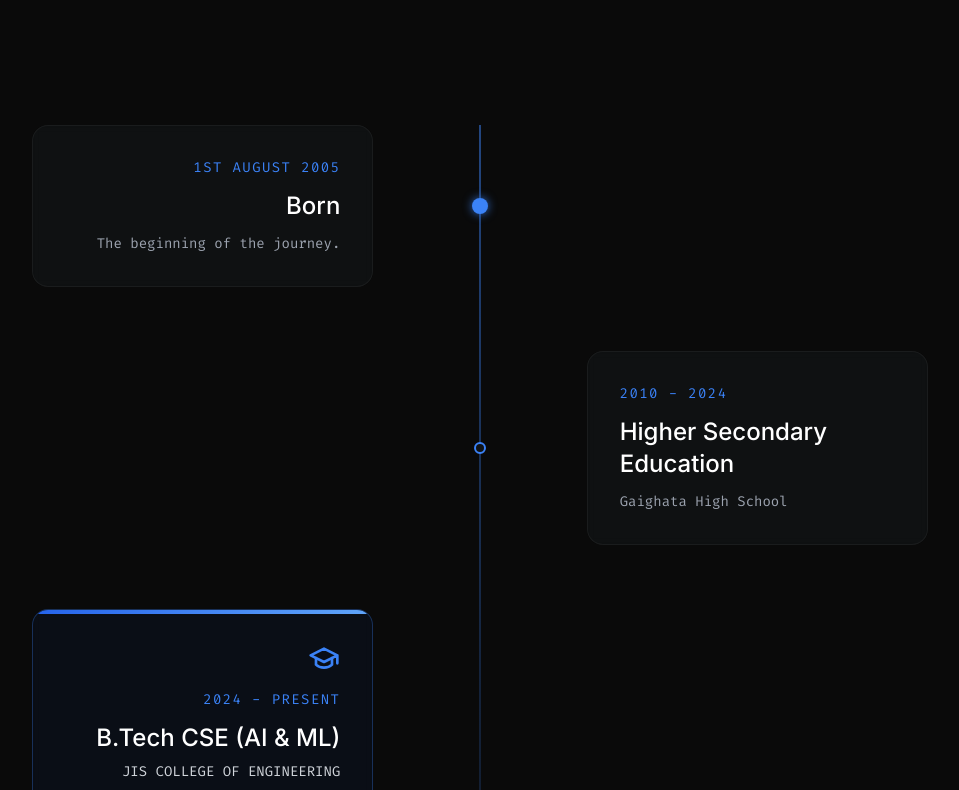
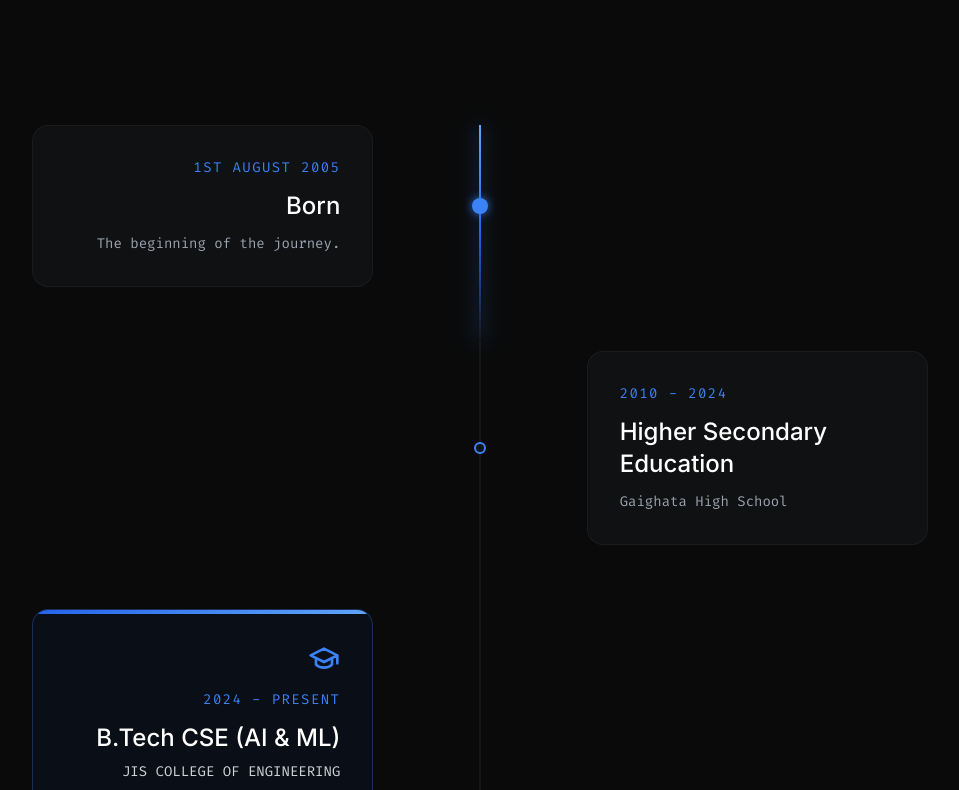
Before and after one commit to sayantani071/sayantani-portfolio, a React (Vite) app: page / in a window 1280 px wide. Shown: the part 1690-2480 px from the top of the page, without its empty margins (160-1119 px from the left). Built offline with nearby package versions, Linux system fonts and the light colour scheme.

Commit message:
Make education timeline dynamic and glowy

```diff
--- a/src/components/Education.jsx
+++ b/src/components/Education.jsx
@@ -1,8 +1,16 @@
-import React from 'react';
-import { motion } from 'framer-motion';
+import React, { useRef } from 'react';
+import { motion, useScroll, useTransform } from 'framer-motion';
 import { GraduationCap } from 'lucide-react';
 
 const Education = () => {
+  const containerRef = useRef(null);
+  const { scrollYProgress } = useScroll({
+    target: containerRef,
+    offset: ["start center", "end center"]
+  });
+
+  const lineHeight = useTransform(scrollYProgress, [0, 1], ["0%", "100%"]);
+
   return (
     <section id="education" className="py-24 relative z-10 font-sans">
       <div className="container mx-auto px-6 md:px-12">
@@ -19,9 +27,15 @@ const Education = () => {
           <div className="w-24 h-[1px] bg-white/20 mt-6"></div>
         </motion.div>
 
-        <div className="relative max-w-4xl mx-auto">
-          {/* Vertical Line */}
-          <div className="absolute left-1/2 transform -translate-x-1/2 w-[2px] h-full bg-gradient-to-b from-blue-500/50 via-blue-500/20 to-transparent hidden md:block"></div>
+        <div ref={containerRef} className="relative max-w-4xl mx-auto">
+          {/* Subtle background line */}
+          <div className="absolute left-1/2 transform -translate-x-1/2 w-[2px] h-full bg-white/5 hidden md:block"></div>
+
+          {/* Dynamic Glowy Line */}
+          <motion.div
+            style={{ height: lineHeight }}
+            className="absolute left-1/2 transform -translate-x-1/2 w-[2px] bg-gradient-to-b from-blue-400 via-blue-600 to-transparent hidden md:block origin-top shadow-[0_0_20px_rgba(59,130,246,1)] z-0"
+          ></motion.div>
 
           {/* Born */}
           <div className="relative flex flex-col md:flex-row justify-between items-center w-full mb-16">
```
